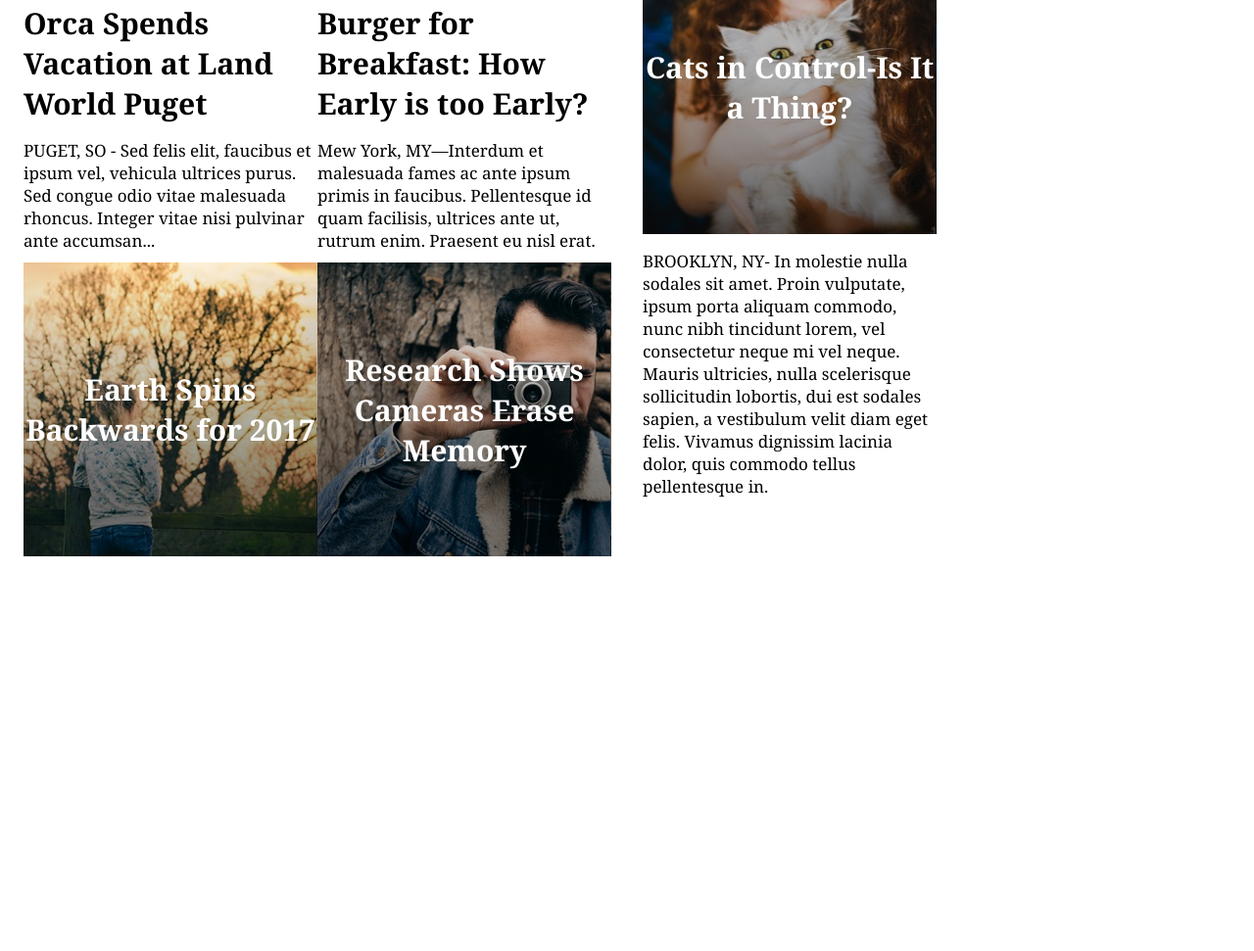
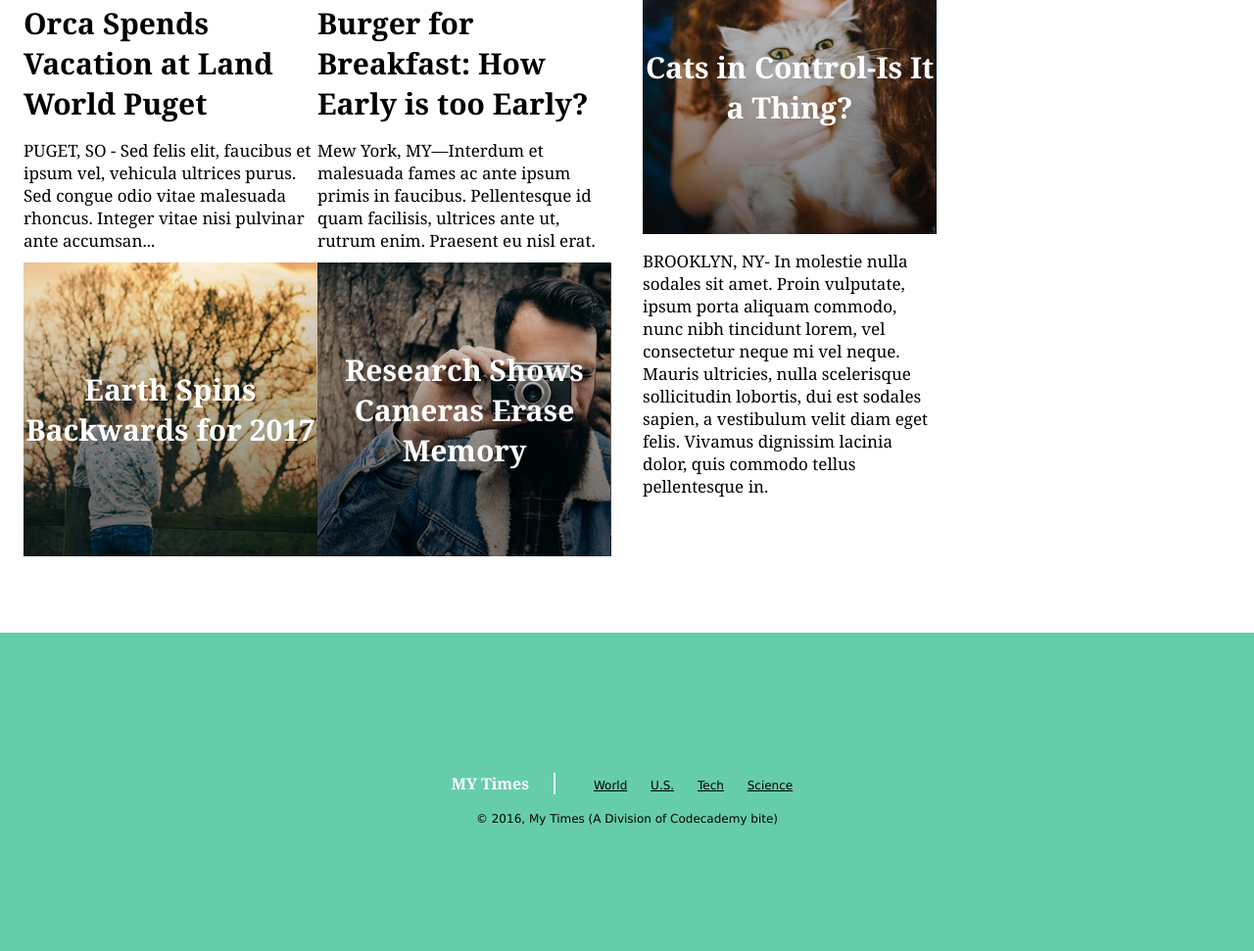
Before and after one commit to bmeeks60/mytimes, a plain HTML site: page index.html in a window 1280 px wide. Shown: the part 716-1687 px from the top of the page at 98% size. Before the commit the page ends 1362 px from the top, so only its background shows below. Drawn offline with Linux system fonts and the light colour scheme.

Commit message:
Complete css

```diff
--- a/css/style.css
+++ b/css/style.css
@@ -84,7 +84,6 @@ a {
   font-size: 40px;
   text-align: left;
   margin-top: 0;
-  justify-content: flex-start;
 }
 
 .top-story .img-content span {
@@ -157,3 +156,31 @@ img .cookie {
 .bite span {
   padding-left: 11px;
 }
+
+footer {
+  display: flex;
+  justify-content: center;
+  align-items: center;
+  flex-direction: column;
+  width: 100%;
+  height: 325px;
+  background-color: MediumAquamarine;
+  margin: auto;
+  font-family: Verdana;
+  font-size: 12px;
+}
+
+footer .title {
+  display: inline-block;
+  padding-right: 25px;
+  border-right: 2px solid white;
+  font-family: Georgia;
+  font-size: 16px;
+  font-weight: bold;
+  color: white;
+}
+
+footer nav {
+  display: inline-block;
+  padding-left: 25px;
+}
--- a/index.html
+++ b/index.html
@@ -82,5 +82,19 @@
           </div>
         </div>
     </div>
+    <footer>
+      <div class="info">
+        <span class="title">MY Times</span>
+        <nav>
+          <span><a href="#">World</a></span>
+          <span><a href="#">U.S.</a></span>
+          <span><a href="#">Tech</a></span>
+          <span><a href="#">Science</a></span>
+        </nav>
+      </div>
+      <div class="copyright">
+        &copy 2016, My Times (A Division of Codecademy bite)
+      </div>
+    </footer>
   </body>
 </html>
```
